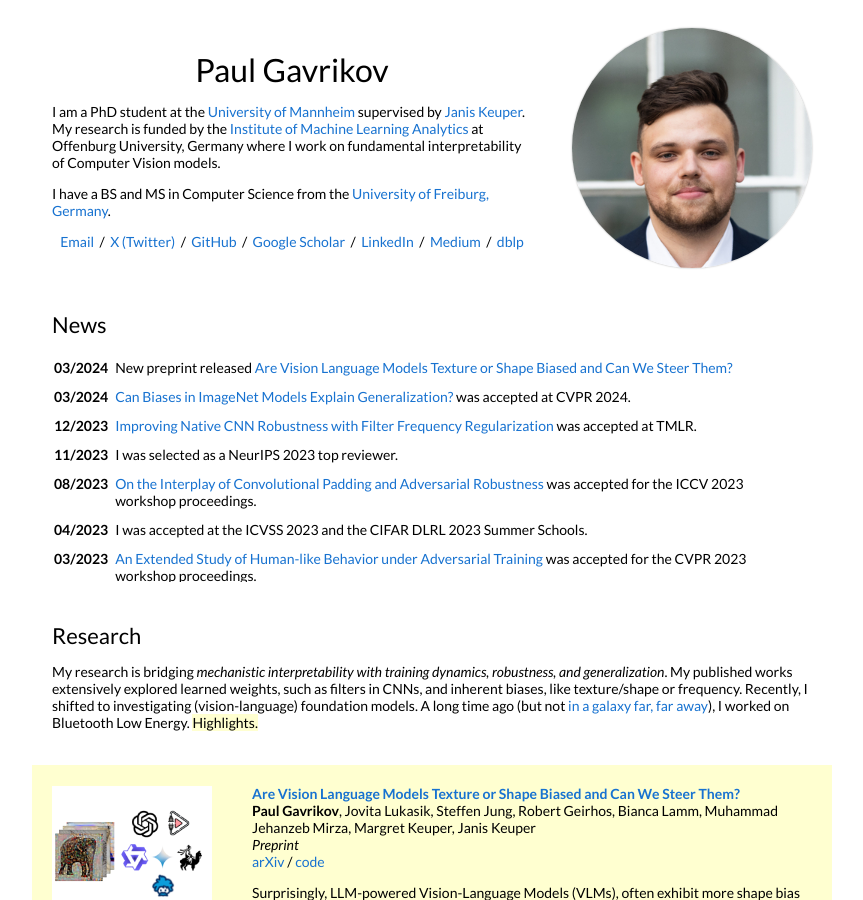
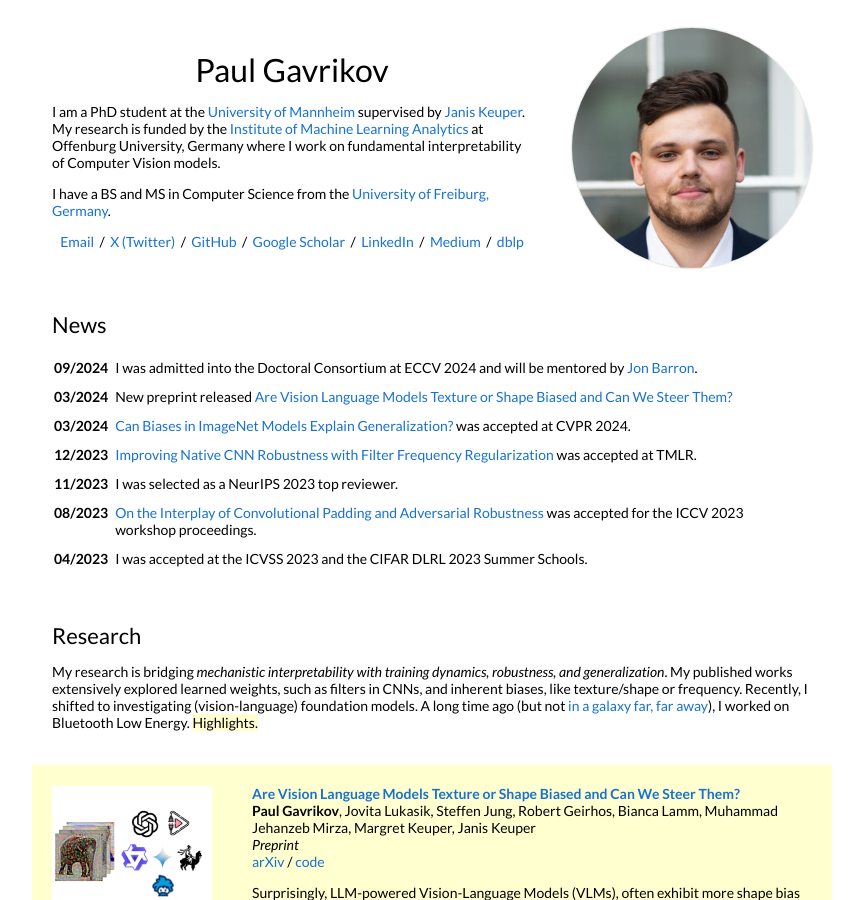
Before and after one commit to paulgavrikov/paulgavrikov.github.io, a Jekyll site: the page built from _posts/2018-05-15-intro.markdown, in a window 1280 px wide and 900 px high. Shown: the whole window, without its empty margins (208-1071 px from the left). Built offline with Jekyll 4.4.1, drawn with Linux system fonts in a browser that asks for light colours.

Commit message:
updating news

```diff
--- a/_data/news.yml
+++ b/_data/news.yml
@@ -1,3 +1,6 @@
+- news_entry:
+  date: 09/2024
+  text: I was admitted into the Doctoral Consortium at ECCV 2024 and will be mentored by <a href="https://jonbarron.info/">Jon Barron</a>.
 - news_entry:
   date: 03/2024
   text: New preprint released <a href="https://arxiv.org/abs/2403.09193">Are Vision Language Models Texture or Shape Biased and Can We Steer Them?</a>
```
